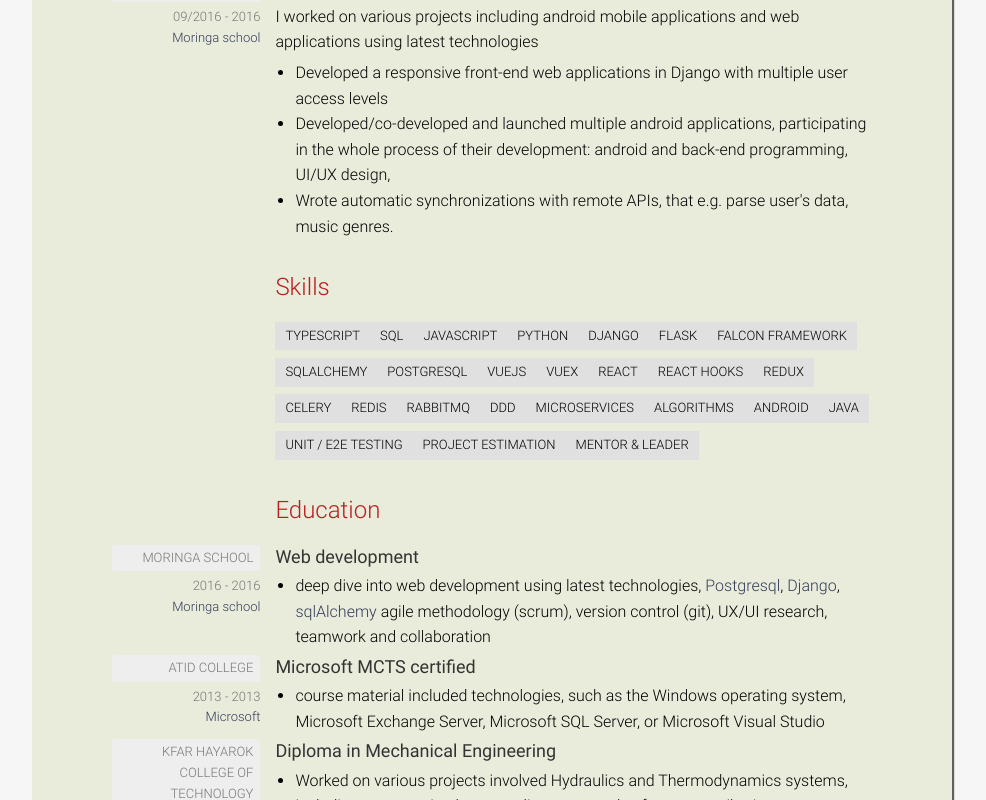
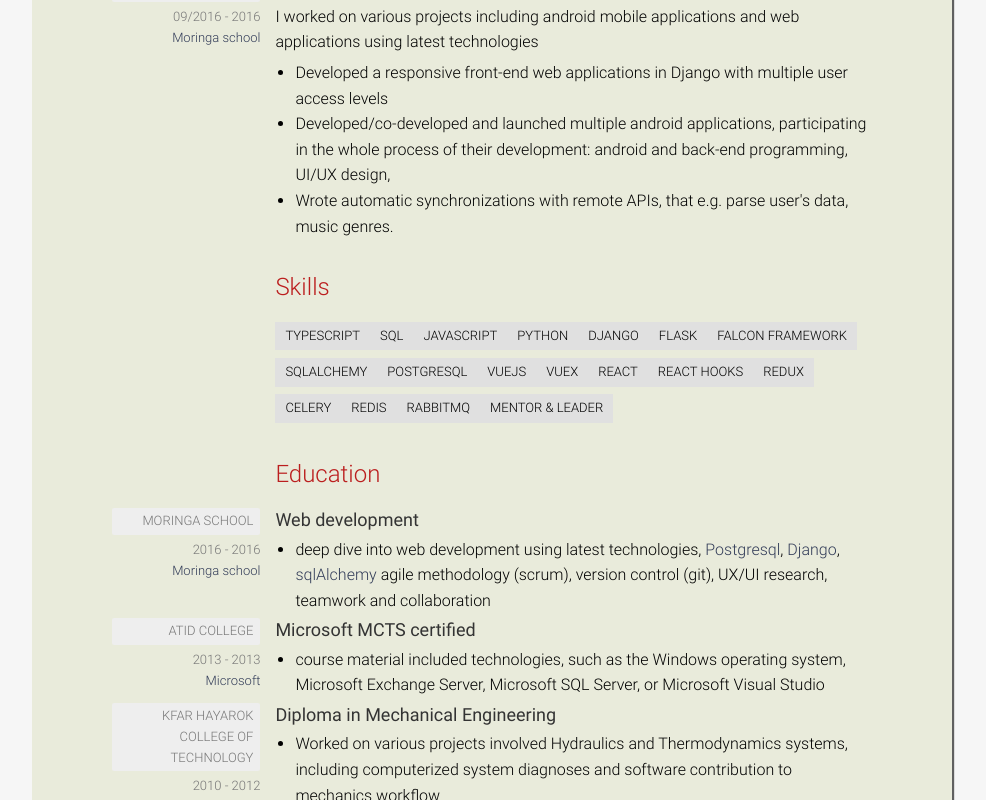
Before and after one commit to qalfaki/q, a React (Create React App) app: page /#/resume in a window 1280 px wide. Shown: the part 737-1537 px from the top of the page, without its empty margins (148-1134 px from the left). Built offline with nearby package versions, Linux system fonts and the light colour scheme.

Commit message:
update resume

```diff
--- a/src/components/Avatar.js
+++ b/src/components/Avatar.js
@@ -1,5 +1,5 @@
 import React from 'react';
-import avatarImgSrc from '../assets/imgs/avatar.5.png'
+import avatarImgSrc from '../assets/imgs/avatar.5.jpg'
 import { Link } from 'react-router-dom';
 const Avatar = ()=> {
     return (
--- a/src/components/Resume.js
+++ b/src/components/Resume.js
@@ -1,5 +1,5 @@
 import React from "react";
-import avatarImgSrc from '../assets/imgs/avatar.5.png'
+import avatarImgSrc from '../assets/imgs/avatar.5.jpg'
 
 const Resume = (props)=> {
     setTimeout(()=>{document.getElementsByClassName('App')[0].classList.add('hidden')}, 0)
@@ -15,7 +15,7 @@ const Resume = (props)=> {
         					<h1 className="cv-header-name">Qusai Alfaki</h1>
         					<h2 className="cv-header-subname">Full-stack Web Developer</h2>
         					<div className="cv-header-lead">
-        						Self-motivated software developer with over four years of professional experience in coding, launching and teaching others.<br/><br/>
+        						Self-motivated software developer with over three years of professional experience in coding, launching and teaching others.<br/><br/>
           						<strong>Currently available.</strong><br/>Willing to relocate, or can work remotely.
        						 </div>
       					</div>
@@ -98,18 +98,10 @@ const Resume = (props)=> {
                                             <li><a rel="nofollow" target="_blank">Celery</a></li>
                                             <li><a rel="nofollow" target="_blank">Redis</a></li>
                                             <li><a rel="nofollow" target="_blank">RabbitMQ</a></li>
-                                            <li><a rel="nofollow" target="_blank">DDD</a></li>
-                                            <li><a rel="nofollow" target="_blank">Microservices</a></li>
-                                            <li><a rel="nofollow" target="_blank">Algorithms</a></li>
-                                            <li><a rel="nofollow" target="_blank">Android</a></li>
-                                            <li><a rel="nofollow" target="_blank">java</a></li>
-                                            <li><a rel="nofollow" target="_blank">Unit / E2E Testing</a></li>
-                                            <li><a rel="nofollow" target="_blank">Project estimation</a></li>
                                             <li><a rel="nofollow" target="_blank">Mentor &amp; Leader</a></li>
                                         </ul>
                                       </div>
                                     </div>
-
                                     <div className="cv-section">
                                       <h3 className="cv-section-title">Education</h3>
                                       <div className="cv-section-content">
@@ -167,7 +159,6 @@ const Resume = (props)=> {
                                         </div>
                                       </div>
                                     </div>
-
                                     <div className="cv-section">
                                       <h3 className="cv-section-title">Other perks</h3>
                                       <div className="cv-section-content cv-section-content--indented">
```
Also changed, not shown: src/assets/imgs/avatar.5.jpg (added).
